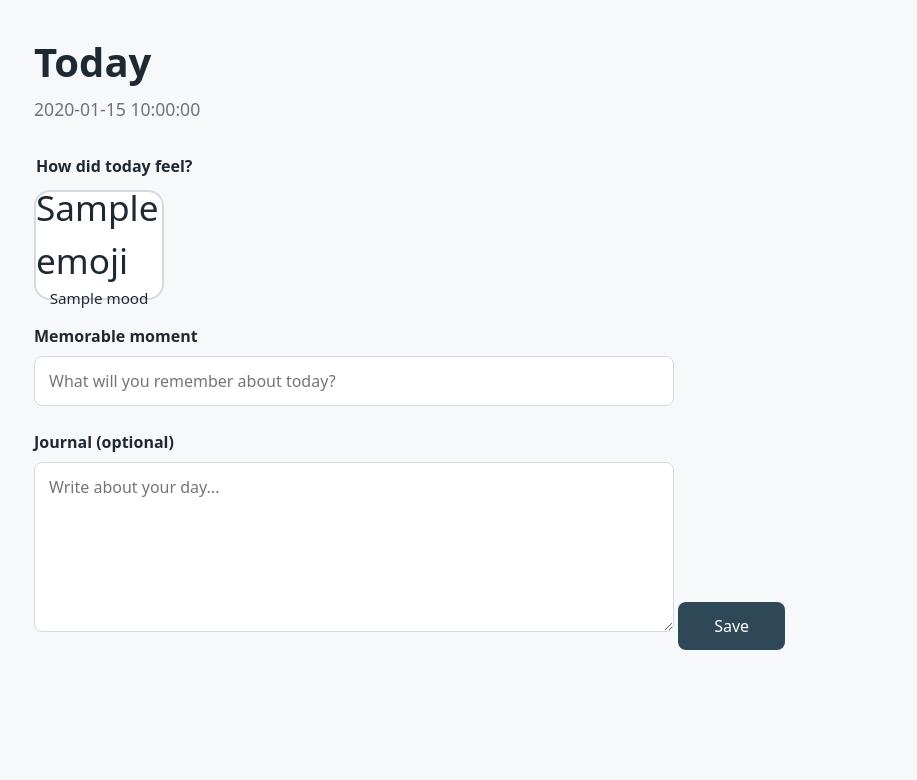
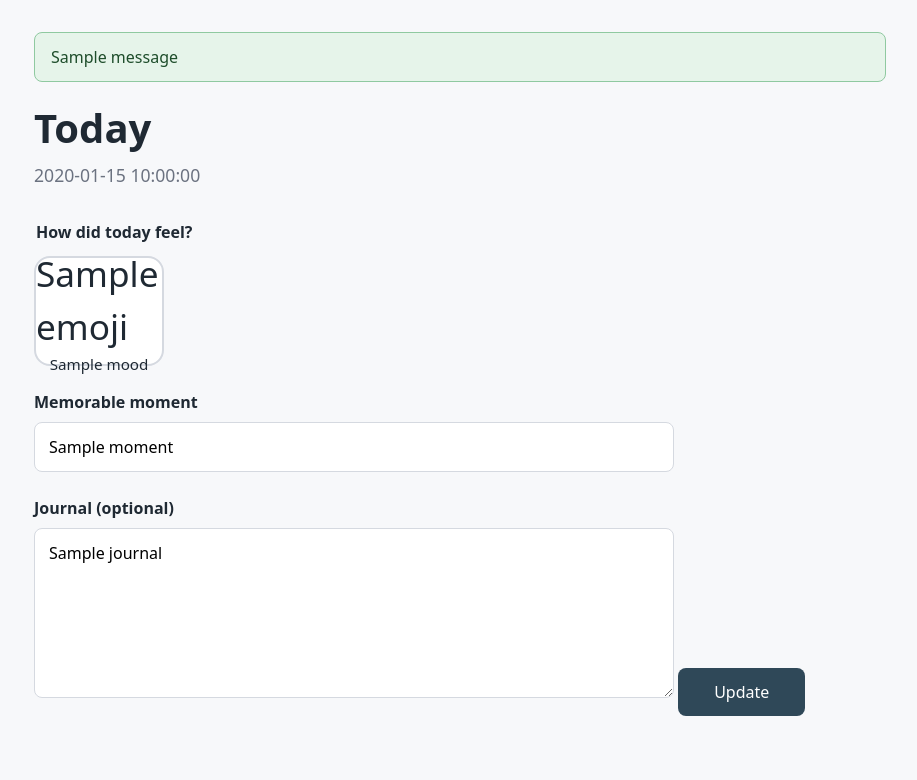
Before and after one commit to ivemina/weather-of-my-life, a Flask app: template templates/today.html in a window 1280 px wide. Shown: the part 61-841 px from the top of the page, without its empty margins (180-1097 px from the left). Before the commit the page ends 711 px from the top, so only its background shows below. Run offline with Flask 3, Linux system fonts and the light colour scheme; the template is opened without the code that fills it: most values are stand-ins (such as "Sample title", 1, 10 or a date in 2020); one stand-in notice (Sample message) is shown.

Commit message:
Save daily entries to SQLite database

```diff
--- a/app.py
+++ b/app.py
@@ -1,10 +1,14 @@
-from datetime import date
-from flask import Flask, render_template
+import sqlite3
+from datetime import date, datetime
+from flask import Flask, render_template, request, redirect, url_for, flash, g
 
 app = Flask(__name__)
+# Needed for flash messages. Fine for local use; we'll move it to a
+# hidden setting before deploying.
+app.secret_key = "dev-only-change-me"
 
-# All the moods live in ONE place. To rename or change one later,
-# you only edit this list.
+DATABASE = "weather.db"
+
 MOODS = [
     {"key": "sunny", "emoji": "☀️", "label": "Sunny",
      "meaning": "Happy, energised, or content"},
@@ -19,18 +23,106 @@ MOODS = [
     {"key": "rainbow", "emoji": "🌈", "label": "Rainbow",
      "meaning": "Relief, hope, or things getting better"},
 ]
+VALID_MOODS = {m["key"] for m in MOODS}
 
+
+# ---------- Database helpers ----------
+
+def get_db():
+    """Open one database connection per request and reuse it."""
+    if "db" not in g:
+        g.db = sqlite3.connect(DATABASE)
+        g.db.row_factory = sqlite3.Row  # lets us read columns by name
+    return g.db
+
+
+@app.teardown_appcontext
+def close_db(exception):
+    """Close the connection when the request finishes."""
+    db = g.pop("db", None)
+    if db is not None:
+        db.close()
+
+
+def init_db():
+    """Create the table if it doesn't exist yet."""
+    db = sqlite3.connect(DATABASE)
+    db.execute(
+        """
+        CREATE TABLE IF NOT EXISTS entries (
+            id         INTEGER PRIMARY KEY AUTOINCREMENT,
+            entry_date TEXT NOT NULL UNIQUE,
+            mood       TEXT NOT NULL,
+            moment     TEXT NOT NULL,
+            journal    TEXT NOT NULL DEFAULT '',
+            created_at TEXT NOT NULL,
+            updated_at TEXT NOT NULL
+        )
+        """
+    )
+    db.commit()
+    db.close()
+
+
+# ---------- Pages ----------
 
 @app.route("/")
 def today():
     today_date = date.today()
+    existing = get_db().execute(
+        "SELECT * FROM entries WHERE entry_date = ?",
+        (today_date.isoformat(),),
+    ).fetchone()
     return render_template(
         "today.html",
         moods=MOODS,
         today_text=today_date.strftime("%A %d %B %Y"),
         today_iso=today_date.isoformat(),
+        existing=existing,
     )
 
 
+@app.route("/save", methods=["POST"])
+def save():
+    entry_date = request.form.get("entry_date", "")
+    mood = request.form.get("mood", "")
+    moment = request.form.get("moment", "").strip()
+    journal = request.form.get("journal", "").strip()
+
+    # Never trust the browser: check the data again on the server.
+    try:
+        datetime.strptime(entry_date, "%Y-%m-%d")
+    except ValueError:
+        flash("That date doesn't look right.", "error")
+        return redirect(url_for("today"))
+
+    if mood not in VALID_MOODS:
+        flash("Please choose how the day felt.", "error")
+        return redirect(url_for("today"))
+    if not moment or len(moment) > 200:
+        flash("Add a memorable moment (up to 200 characters).", "error")
+        return redirect(url_for("today"))
+
+    now = datetime.now().isoformat(timespec="seconds")
+    db = get_db()
+    db.execute(
+        """
+        INSERT INTO entries (entry_date, mood, moment, journal, created_at, updated_at)
+        VALUES (?, ?, ?, ?, ?, ?)
+        ON CONFLICT(entry_date) DO UPDATE SET
+            mood = excluded.mood,
+            moment = excluded.moment,
+            journal = excluded.journal,
+            updated_at = excluded.updated_at
+        """,
+        (entry_date, mood, moment, journal, now, now),
+    )
+    db.commit()
+    flash("Saved. Your day has been added to your weather.", "success")
+    return redirect(url_for("today"))
+
+
+init_db()
+
 if __name__ == "__main__":
     app.run(debug=True)
--- a/static/style.css
+++ b/static/style.css
@@ -100,3 +100,11 @@ button[type="submit"] {
 }
 
 button[type="submit"]:hover { filter: brightness(1.15); }
+.message {
+  padding: 12px 16px;
+  border-radius: 8px;
+  margin: 0 0 16px;
+  border: 1px solid;
+}
+.message.success { background: #e6f4ea; border-color: #8fc9a0; color: #1e4d2b; }
+.message.error   { background: #fdeaea; border-color: #e3a1a1; color: #7a1f1f; }
--- a/templates/base.html
+++ b/templates/base.html
@@ -16,7 +16,17 @@
     </nav>
   </header>
 
-  <main>
+    <main>
+    {% with messages = get_flashed_messages(with_categories=true) %}
+      {% if messages %}
+        <div class="messages" role="status">
+          {% for category, message in messages %}
+            <p class="message {{ category }}">{{ message }}</p>
+          {% endfor %}
+        </div>
+      {% endif %}
+    {% endwith %}
+
     {% block content %}{% endblock %}
   </main>
 </body>
--- a/templates/today.html
+++ b/templates/today.html
@@ -6,7 +6,7 @@
 <h1>Today</h1>
 <p class="date"><time datetime="{{ today_iso }}">{{ today_text }}</time></p>
 
-<form class="entry-form">
+<form class="entry-form" method="post" action="{{ url_for('save') }}">
   <input type="hidden" name="entry_date" value="{{ today_iso }}">
 
   <fieldset class="mood-picker">
@@ -14,7 +14,8 @@
     <div class="mood-row">
       {% for mood in moods %}
       <label class="mood-option">
-        <input type="radio" name="mood" value="{{ mood.key }}" required>
+        <input type="radio" name="mood" value="{{ mood.key }}" required
+       {% if existing and existing.mood == mood.key %}checked{% endif %}>
         <span class="mood-card" title="{{ mood.meaning }}">
           <span class="mood-emoji" aria-hidden="true">{{ mood.emoji }}</span>
           <span class="mood-name">{{ mood.label }}</span>
@@ -25,13 +26,14 @@
   </fieldset>
 
   <label for="moment">Memorable moment</label>
-  <input type="text" id="moment" name="moment" maxlength="200" required
-         placeholder="What will you remember about today?">
+    <input type="text" id="moment" name="moment" maxlength="200" required
+         placeholder="What will you remember about today?"
+         value="{{ existing.moment if existing else '' }}">
 
   <label for="journal">Journal (optional)</label>
-  <textarea id="journal" name="journal" rows="6"
-            placeholder="Write about your day..."></textarea>
+    <textarea id="journal" name="journal" rows="6"
+            placeholder="Write about your day...">{{ existing.journal if existing else '' }}</textarea>
 
-  <button type="submit">Save</button>
+    <button type="submit">{{ "Update" if existing else "Save" }}</button>
 </form>
 {% endblock %}
```
Also changed, not shown: 1 other file.
